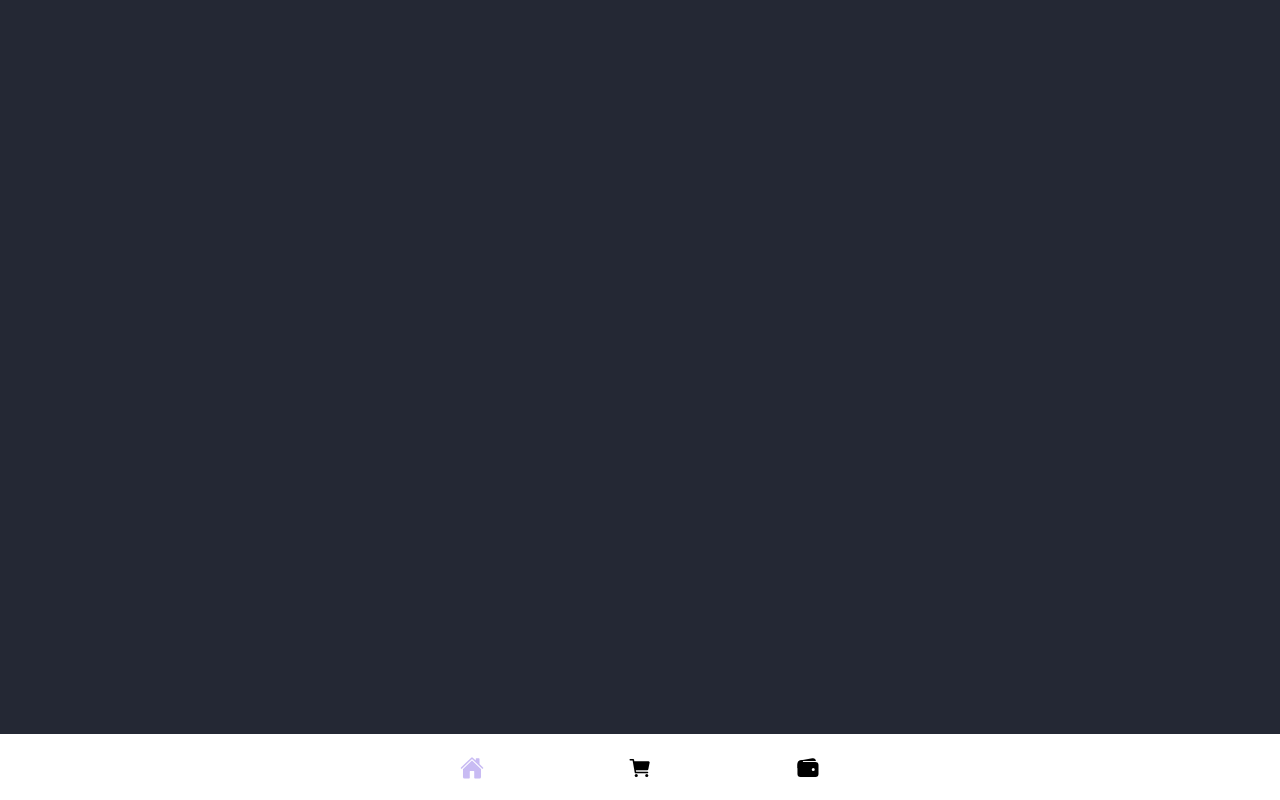
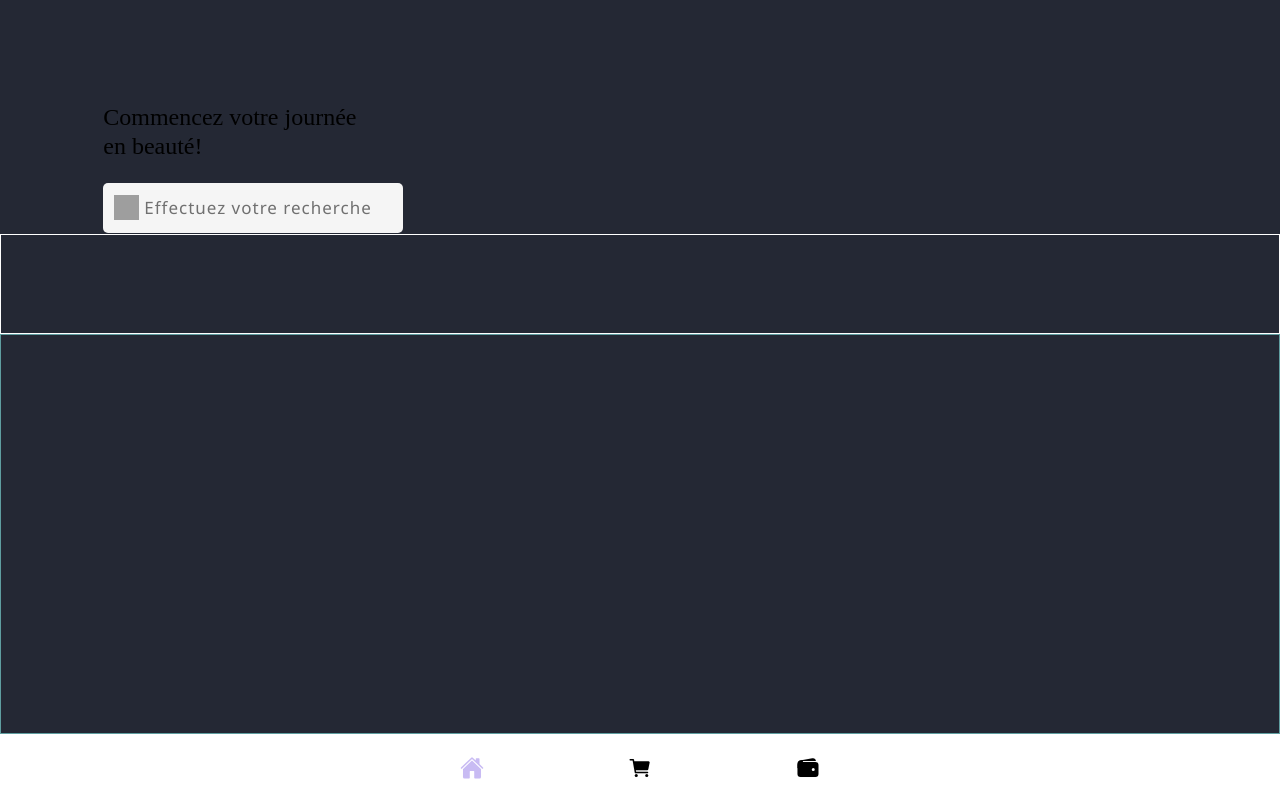
Before and after one commit to lauraophelie/breezy, a React (Vite) app: page /accueil in a window 1280 px wide. Built offline with nearby package versions, Linux system fonts and the light colour scheme; grey boxes are pictures that could not be loaded.

Commit message:
search bar

```diff
--- a/src/pages/accueil/Accueil.scss
+++ b/src/pages/accueil/Accueil.scss
@@ -3,4 +3,41 @@
 
 .accueil {
     background-color: $main-background-color;
+
+    &__header {
+        border: 1px solid transparent;
+        height: 35%;
+        display: flex;
+        flex-direction: column;
+        justify-content: flex-end;
+
+        &__title, &__search {
+            margin-left: 8%;
+        }
+
+        &__title {
+            font-family: $main-component-title-font;
+            line-height: 5px;
+            white-space: nowrap;
+            font-size: 24px;
+        }
+
+        &__search {
+            background-image: url("src/assets/icon/search.svg");
+            background-repeat: no-repeat;
+            background-position: 10px;
+            background-size: 25px 25px;
+            width: 300px;
+            letter-spacing: 1px;
+            padding-left: 40px;
+        }
+    }
+    &__filter {
+        border: 1px solid white;
+        height: 15%;
+    }
+    &__display-content {
+        border: 1px solid cadetblue;
+        height: 60%;
+    }
 }
--- a/src/pages/accueil/Accueil.tsx
+++ b/src/pages/accueil/Accueil.tsx
@@ -1,10 +1,32 @@
 import { IonPage } from "@ionic/react";
 import "./Accueil.scss";
+import InputComponent from "../../components/input/InputComponent";
 
 const Accueil : React.FC = () => {
     return (
         <IonPage className="accueil">
+            <div className="accueil__header">
+                <h1 className="accueil__header__title">
+                    <p>
+                        Commencez votre journée
+                    </p>
+                    <p>
+                        en beauté!
+                    </p>
+                </h1>
+                <InputComponent
+                    type="text"
+                    required={false}
+                    className="accueil__header__search"
+                    placeholder="Effectuez votre recherche"
+                />
+            </div>
+            <div className="accueil__filter">
 
+            </div>
+            <div className="accueil__display-content">
+
+            </div>
         </IonPage>
     )
 }
```
Also changed, not shown: src/assets/icon/search.svg (added), src/pages/accueil/components/FilterButton.scss (added), src/pages/accueil/components/FilterButton.tsx (added).
